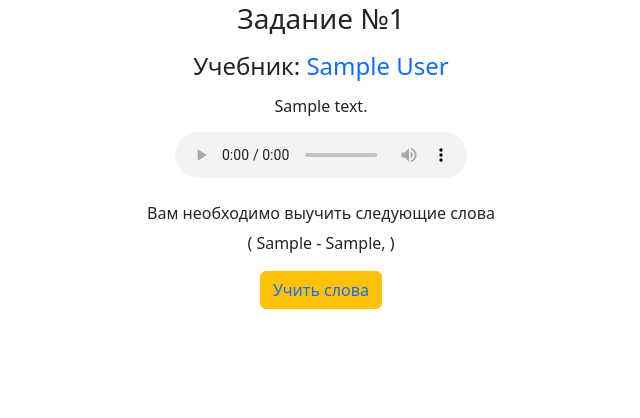
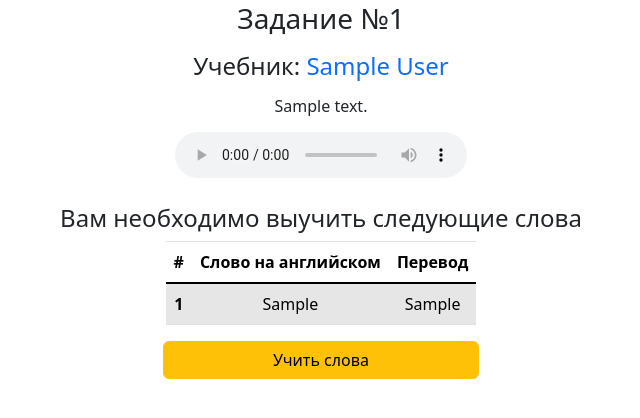
Before and after one commit to Promotion-KMV/private_english, a Django app: page /homework/1 in a window 1280 px wide. Shown: the part 149-567 px from the top of the page, without its empty margins (319-959 px from the left). Run offline with Django 3.2, Linux system fonts and the light colour scheme; a user stored in the database is signed in; tables that the repository leaves empty hold one stand-in row (values such as "Sample post"); some libraries are stand-ins or nearby versions.

Commit message:
modificated view study words

```diff
--- a/english_teacher/templates/homework/studyhomework.html
+++ b/english_teacher/templates/homework/studyhomework.html
@@ -18,13 +18,32 @@
     {% endfor %}
     <div class="p-2">
     {% if studywords %}
-            <h6>Вам необходимо выучить следующие слова </h6>
-            <p>(
-        {% for s in studywords %}
-                {{s.english_word}} - {{ s.rus_word }},
-        {% endfor %}
-            )</p>
-        <button type="button" class="btn btn-warning"><a style='text-decoration: none;' href="{% url 'english_teacher:studywords' homework.id %}">Учить слова</a></button>
+            <h4>Вам необходимо выучить следующие слова </h4>
+            <table class="table table-striped" style="width: auto; margin: auto;">
+              <thead>
+                <tr>
+                  <th scope="col">#</th>
+                  <th scope="col">Слово на английском</th>
+                  <th scope="col">Перевод</th>
+                </tr>
+              </thead>
+              {% for s in studywords %}
+              <tbody>
+                <tr>
+                  <th scope="row"> {{ forloop.counter }} </th>
+                  <td>{{s.english_word}}</td>
+                  <td>{{ s.rus_word }}</td>
+                </tr>
+              </tbody>
+              {% endfor %}
+            </table>
+
+<!--            <p>(-->
+<!--        {% for s in studywords %}-->
+<!--                {{s.english_word}} - {{ s.rus_word }},-->
+<!--        {% endfor %}-->
+<!--            )</p>-->
+        <a style='text-decoration: none;' href="{% url 'english_teacher:studywords' homework.id %}"><button type="button" class="btn btn-warning w-25 m-3">Учить слова</button></a>
     {% endif %}
     </div>
 </div>
```
